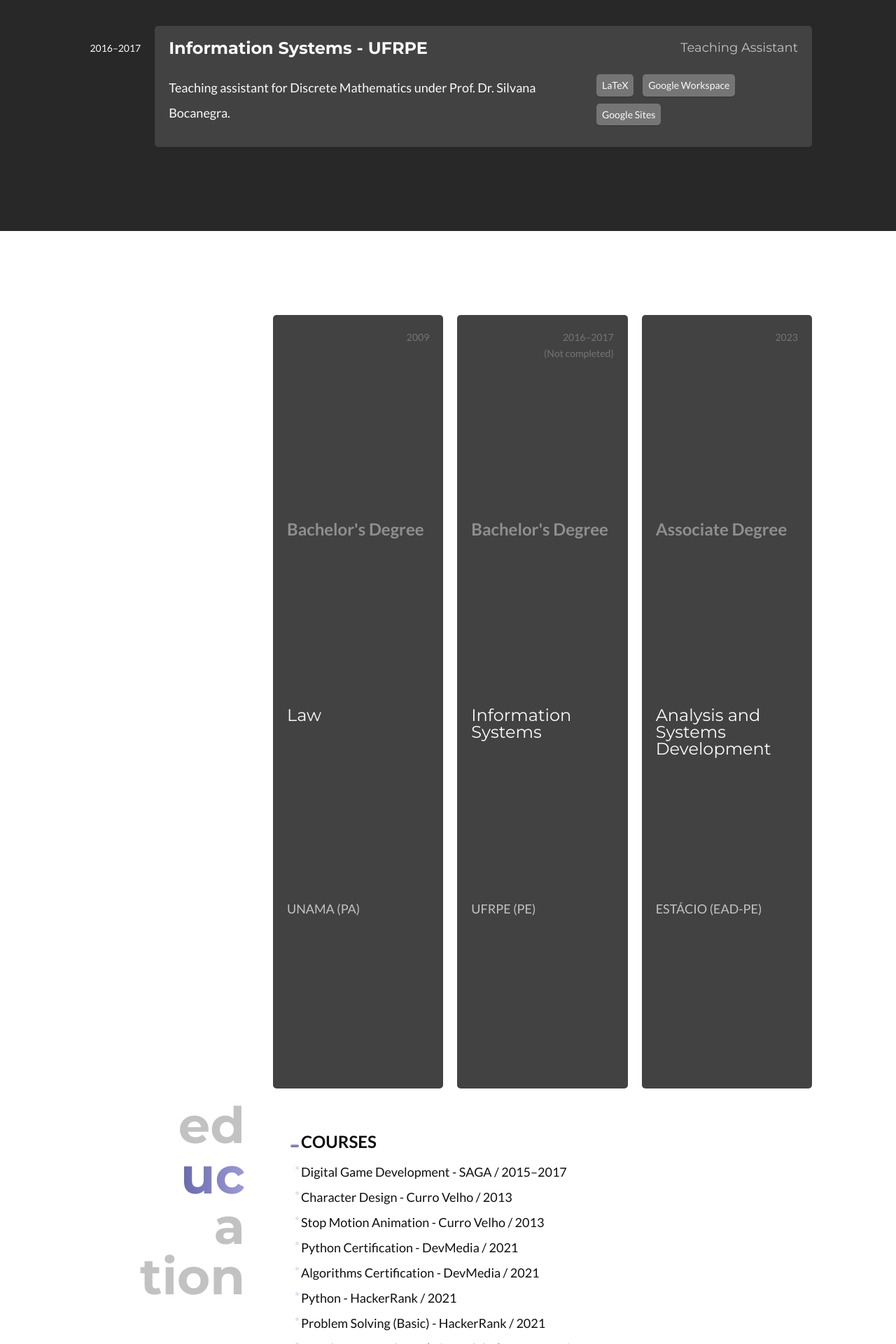
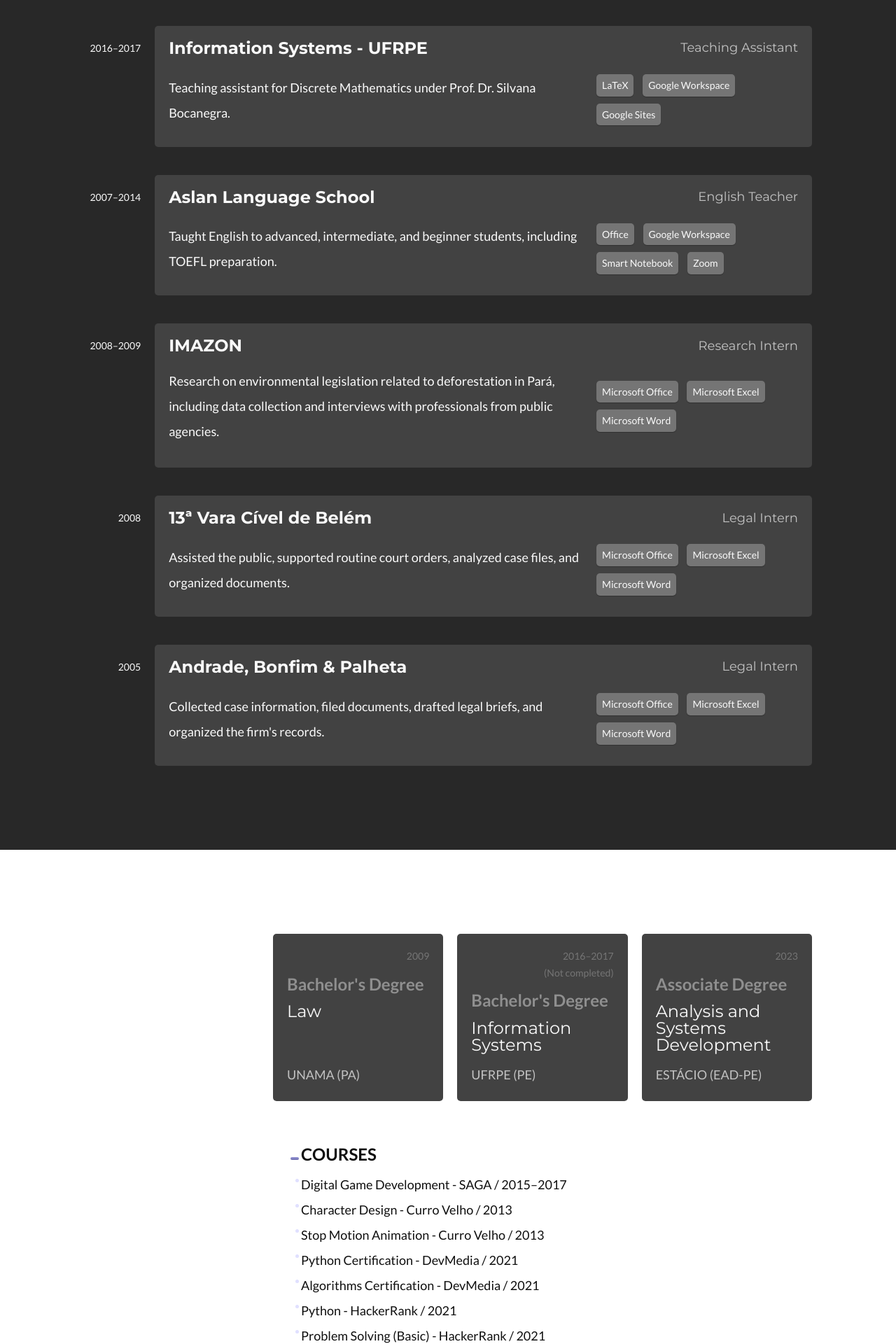
Before and after one commit to ericthmoritsuka/ericthmoritsuka.github.io, a Jekyll site: the page built from indexEnglish.html, in a window 1280 px wide. Shown: the part 2958-4878 px from the top of the page at 70% size. Built offline with Jekyll 4.4.1, drawn with Linux system fonts in a browser that asks for light colours.

Commit message:
Fix education box height and add missing English experience entries
The .bg-form grid used 1fr rows, which stretched the graduation boxes
to match the huge courses list row; with auto rows and without flex:1
on every line, the boxes shrink to their content (~5x shorter) and the
institution stays bottom-aligned across the row.

The English profile was also missing the four oldest experience
entries that the Portuguese page has (Aslan 2007-2014, IMAZON,
13ª Vara Cível, Andrade Bonfim & Palheta) - added translated versions,
bringing both pages to the same 12 entries.

Co-Authored-By: Claude Fable 5 <noreply@anthropic.com>

```diff
--- a/css/formacao.css
+++ b/css/formacao.css
@@ -10,7 +10,9 @@
 .bg-form {
   display: grid;
   grid-template-columns: repeat(4, 1fr);
-  grid-template-rows: repeat(2, 1fr) auto;
+  /* auto rows: the graduation row must not stretch to match the huge
+     courses list row, which made the boxes absurdly tall */
+  grid-template-rows: auto auto auto;
   gap: 40px;
   max-width: 1200px;
 }
@@ -41,41 +43,26 @@
 .graduacao{
   flex: 1;
   background-color: #424242;
-
   border-radius: 5px;
   padding: 20px;
   display: flex;
   flex-direction: column;
-  /* grid-template-columns: 1fr 1fr;
-  grid-template-rows: 3fr; */
-  align-items: top;
-  /* min-width: auto; */
   position: relative;
-  gap: 15px;
+  gap: 12px;
+  min-width: 90px;
 }
 
 .titulo {
   color: var(--cor-p2);
-  flex: 1;
 }
 
 .curso {
-  flex: 1;
-}
-
-.graduacao {
-  min-width: 90px;
-}
-
-.instituicao {
+  /* pushes the institution to the bottom so boxes in a row line up */
   flex: 1;
 }
 
 .ano {
-  flex: 1;
   text-align: right;
-  grid-column: 2;
-  grid-row: 1;
 }
 
 .cursos {
--- a/indexEnglish.html
+++ b/indexEnglish.html
@@ -275,6 +275,79 @@ lang_switch_label: Em Português
 				</div>
 			</div>
 
+			<div class="xp-bloco">
+				<span class="xp-ano font-2-xs cor-1">
+					<p>2007–2014</p>
+				</span>
+				<div class="xp-principal">
+					<h3 class="xp-lugar font-1-m bold cor-1">Aslan Language School</h3>
+					<span class="xp-cargo font-1-s cor-4">English Teacher</span>
+					<p class="xp-descricao font-2-s cor-1">
+						Taught English to advanced, intermediate, and beginner students, including TOEFL preparation.
+					</p>
+					<ul class="xp-lista font-2-xs cor-1">
+						<li>Office</li>
+						<li>Google Workspace</li>
+						<li>Smart Notebook</li>
+						<li>Zoom</li>
+					</ul>
+				</div>
+			</div>
+
+			<div class="xp-bloco">
+				<span class="xp-ano font-2-xs cor-1">
+					<p>2008–2009</p>
+				</span>
+				<div class="xp-principal">
+					<h3 class="xp-lugar font-1-m bold cor-1">IMAZON</h3>
+					<span class="xp-cargo font-1-s cor-4">Research Intern</span>
+					<p class="xp-descricao font-2-s cor-1">
+						Research on environmental legislation related to deforestation in Pará, including data collection and interviews with professionals from public agencies.
+					</p>
+					<ul class="xp-lista font-2-xs cor-1">
+						<li>Microsoft Office</li>
+						<li>Microsoft Excel</li>
+						<li>Microsoft Word</li>
+					</ul>
+				</div>
+			</div>
+
+			<div class="xp-bloco">
+				<span class="xp-ano font-2-xs cor-1">
+					<p>2008</p>
+				</span>
+				<div class="xp-principal">
+					<h3 class="xp-lugar font-1-m bold cor-1">13ª Vara Cível de Belém</h3>
+					<span class="xp-cargo font-1-s cor-4">Legal Intern</span>
+					<p class="xp-descricao font-2-s cor-1">
+						Assisted the public, supported routine court orders, analyzed case files, and organized documents.
+					</p>
+					<ul class="xp-lista font-2-xs cor-1">
+						<li>Microsoft Office</li>
+						<li>Microsoft Excel</li>
+						<li>Microsoft Word</li>
+					</ul>
+				</div>
+			</div>
+
+			<div class="xp-bloco">
+				<span class="xp-ano font-2-xs cor-1">
+					<p>2005</p>
+				</span>
+				<div class="xp-principal">
+					<h3 class="xp-lugar font-1-m bold cor-1">Andrade, Bonfim & Palheta</h3>
+					<span class="xp-cargo font-1-s cor-4">Legal Intern</span>
+					<p class="xp-descricao font-2-s cor-1">
+						Collected case information, filed documents, drafted legal briefs, and organized the firm's records.
+					</p>
+					<ul class="xp-lista font-2-xs cor-1">
+						<li>Microsoft Office</li>
+						<li>Microsoft Excel</li>
+						<li>Microsoft Word</li>
+					</ul>
+				</div>
+			</div>
+
 		</div>
 	</section>
 
```
